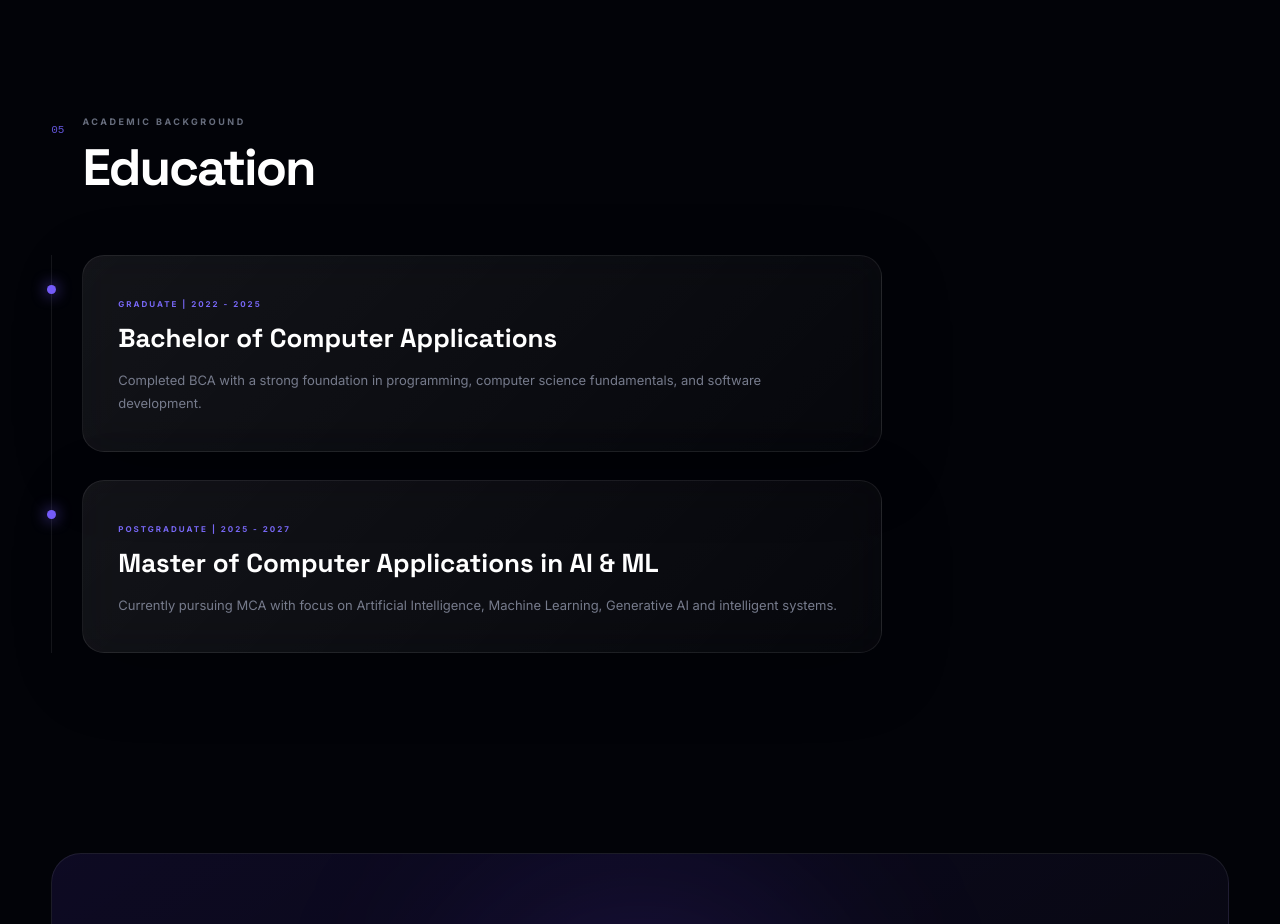
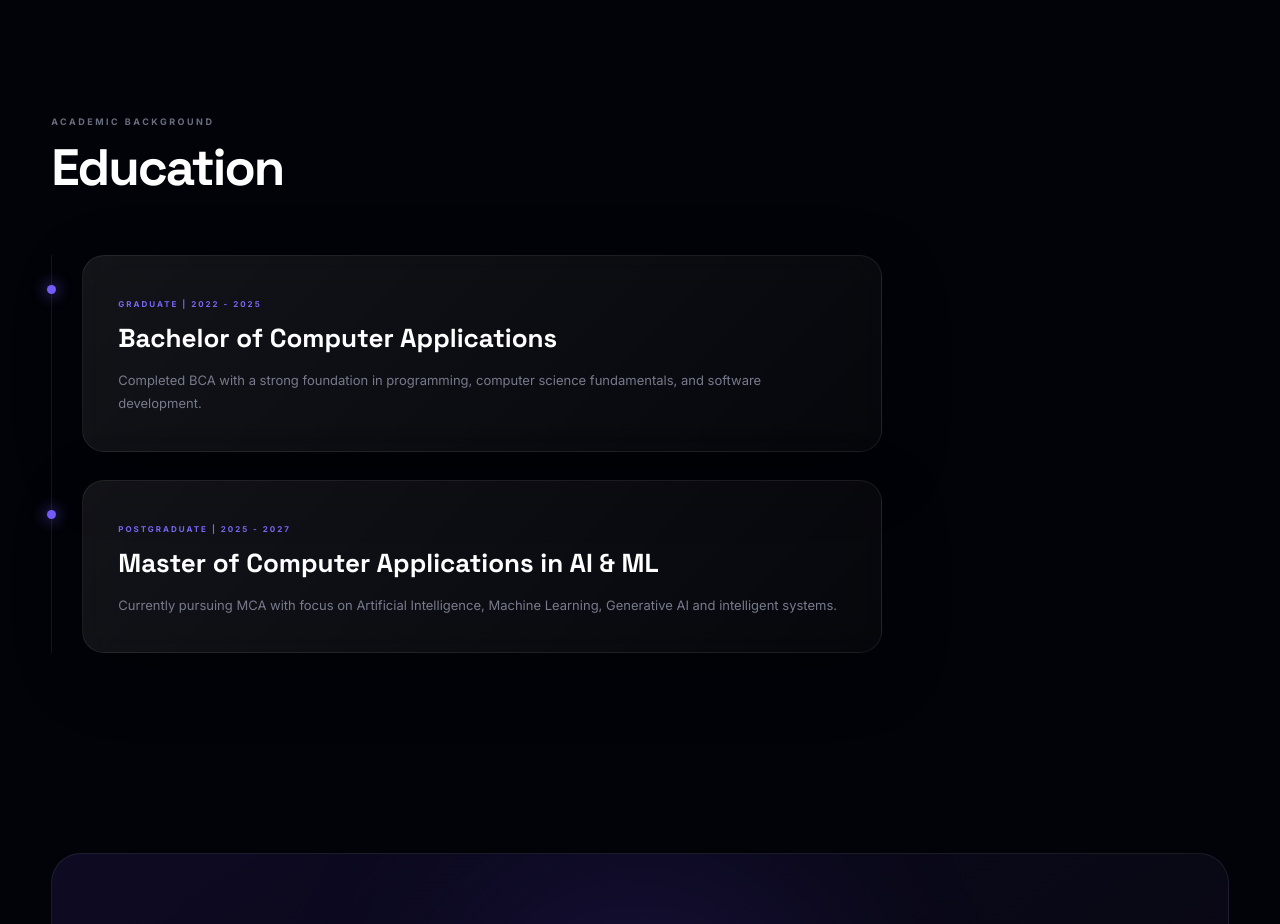
Before and after one commit to Anuj2615/Portfolio.io, a React (Vite) app: page / in a window 1280 px wide. Shown: the part 4220-5144 px from the top of the page. Built offline with nearby package versions, Linux system fonts and the light colour scheme.

Commit message:
update portfoliio

```diff
--- a/src/App.jsx
+++ b/src/App.jsx
@@ -633,7 +633,6 @@ function App() {
 
 <section className="section" id="education">
   <div className="sectionHeading">
-    <span>05</span>
 
     <div>
       <p>ACADEMIC BACKGROUND</p>
```
